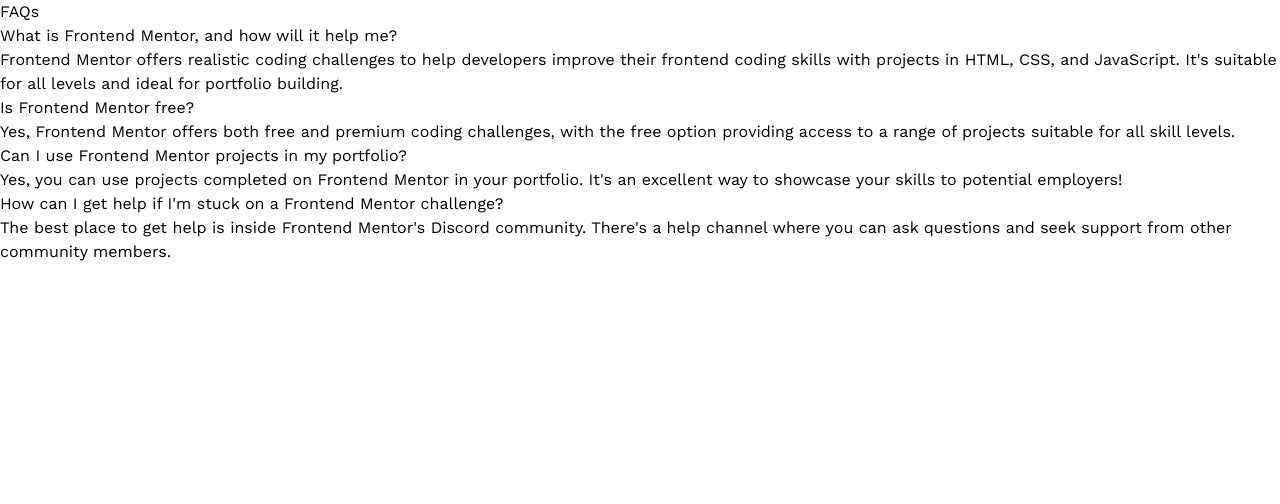
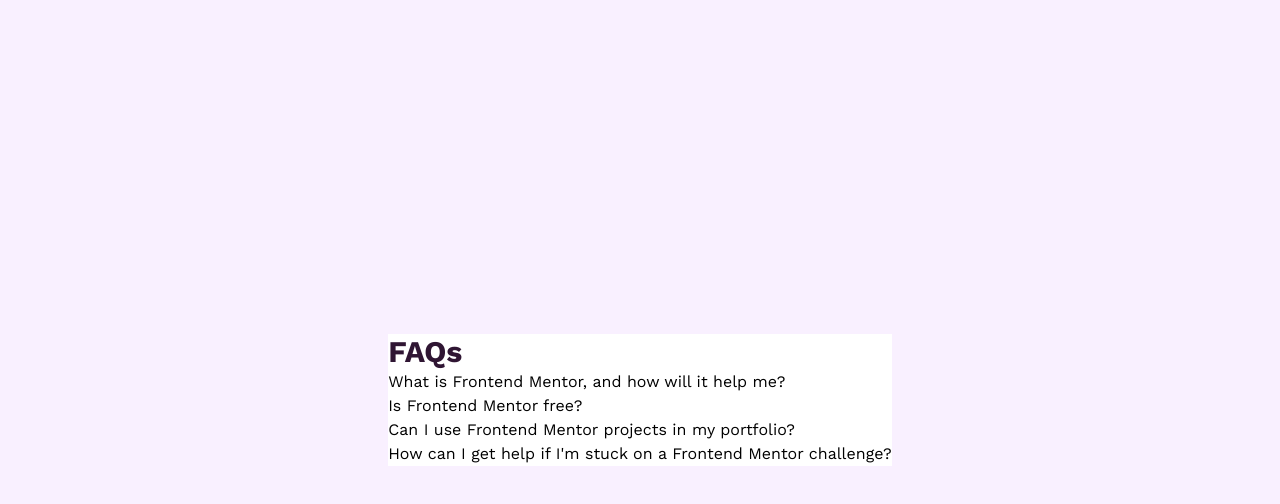
Before and after one commit to n0rrman/frontend-mentor-challenges, a Next.js app in the folder faq-accordion/: page / in a window 1280 px wide. Shown: the top 504 px of the page. Built offline with nearby package versions, Linux system fonts and the light colour scheme.

Commit message:
faq-accordion fully functional

```diff
--- a/faq-accordion/src/app/page.tsx
+++ b/faq-accordion/src/app/page.tsx
@@ -1,40 +1,54 @@
+import Image from "next/image";
+
+import Accordian from "@/components/accordian";
+
+import bgMobile from "/public/background-pattern-mobile.svg";
+import bgDesktop from "/public/background-pattern-desktop.svg";
+
+import minusIcon from "/public/icon-minus.svg";
+import plusIcon from "/public/icon-plus.svg";
+import starIcon from "/public/icon-star.svg";
+
 export default function Home() {
+  const data = [
+    {
+      id: 0,
+      heading: "What is Frontend Mentor, and how will it help me?",
+      content:
+        "Frontend Mentor offers realistic coding challenges to help developers improve their frontend coding skills with projects in HTML, CSS, and JavaScript. It's suitable for all levels and ideal for portfolio building.",
+    },
+    {
+      id: 1,
+      heading: "Is Frontend Mentor free?",
+      content:
+        "Yes, Frontend Mentor offers both free and premium coding challenges, with the free option providing access to a range of projects suitable for all skill levels.",
+    },
+    {
+      id: 2,
+      heading: "Can I use Frontend Mentor projects in my portfolio?",
+      content:
+        "Yes, you can use projects completed on Frontend Mentor in your portfolio. It's an excellent way to showcase your skills to potential employers!",
+    },
+    {
+      id: 3,
+      heading:
+        "How can I get help if I'm stuck on a Frontend Mentor challenge?",
+      content:
+        "The best place to get help is inside Frontend Mentor's Discord community. There's a help channel where you can ask questions and seek support from other community members.",
+    },
+  ];
+
   return (
-    <div>
-      <div>FAQs</div>
-
-      <div>What is Frontend Mentor, and how will it help me?</div>
-
-      <div>
-        Frontend Mentor offers realistic coding challenges to help developers
-        improve their frontend coding skills with projects in HTML, CSS, and
-        JavaScript. It's suitable for all levels and ideal for portfolio
-        building.
+    <div className="flex flex-col justify-center items-center min-h-screen bg-lightPink">
+      <div className="absolute top-0 w-full h-[270px]">
+        <div className="relative w-screen h-full object-cover">
+          {/* <Image className="object-cover" src={bgDesktop.src} alt="" fill /> */}
+        </div>
       </div>
-
-      <div>Is Frontend Mentor free?</div>
-
-      <div>
-        Yes, Frontend Mentor offers both free and premium coding challenges,
-        with the free option providing access to a range of projects suitable
-        for all skill levels.
-      </div>
-
-      <div>Can I use Frontend Mentor projects in my portfolio?</div>
-
-      <div>
-        Yes, you can use projects completed on Frontend Mentor in your
-        portfolio. It's an excellent way to showcase your skills to potential
-        employers!
-      </div>
-
-      <div>How can I get help if I'm stuck on a Frontend Mentor challenge?</div>
-
-      <div>
-        The best place to get help is inside Frontend Mentor's Discord
-        community. There's a help channel where you can ask questions and seek
-        support from other community members.
-      </div>
+      <main className="bg-white max-w-[37.5rem]">
+        <h1 className="text-darkPurple text-3xl font-bold">FAQs</h1>
+        <Accordian data={data} />
+      </main>
     </div>
   );
 }
--- /dev/null
+++ b/faq-accordion/src/components/accordian.tsx
@@ -0,0 +1,32 @@
+"use client";
+
+import { useState } from "react";
+
+interface AccordianProps {
+  data: {
+    id: number;
+    heading: string;
+    content: string;
+  }[];
+}
+
+export default function Accordian(props: AccordianProps) {
+  const [expandedId, setExpandedId] = useState(-1);
+
+  const handleClick = (id: number) => {
+    setExpandedId(id === expandedId ? -1 : id);
+  };
+
+  const renderedData = props.data.map((section) => {
+    const expandedSection = <div>{section.content}</div>;
+    const colapsedSection = <></>;
+    return (
+      <div onClick={(e) => handleClick(section.id)} key={section.id}>
+        <div>{section.heading}</div>
+        {section.id === expandedId ? expandedSection : colapsedSection}
+      </div>
+    );
+  });
+
+  return <div>{renderedData}</div>;
+}
--- a/faq-accordion/src/components/expandableSection.tsx
+++ /dev/null
@@ -1,17 +0,0 @@
-"use client";
-
-interface ExpandableSectionProps {
-  heading: string;
-  content: string;
-  expanded?: boolean;
-}
-
-export default function ExpandableSection(props: ExpandableSectionProps) {
-  return (
-    <div>
-      <div>{props.heading}</div>
-      <div>{props.content}</div>
-      {props.expanded ? "yes" : "no"}
-    </div>
-  );
-}
```
Also changed, not shown: 1 other file (tests, documents, lock files or other folders).
